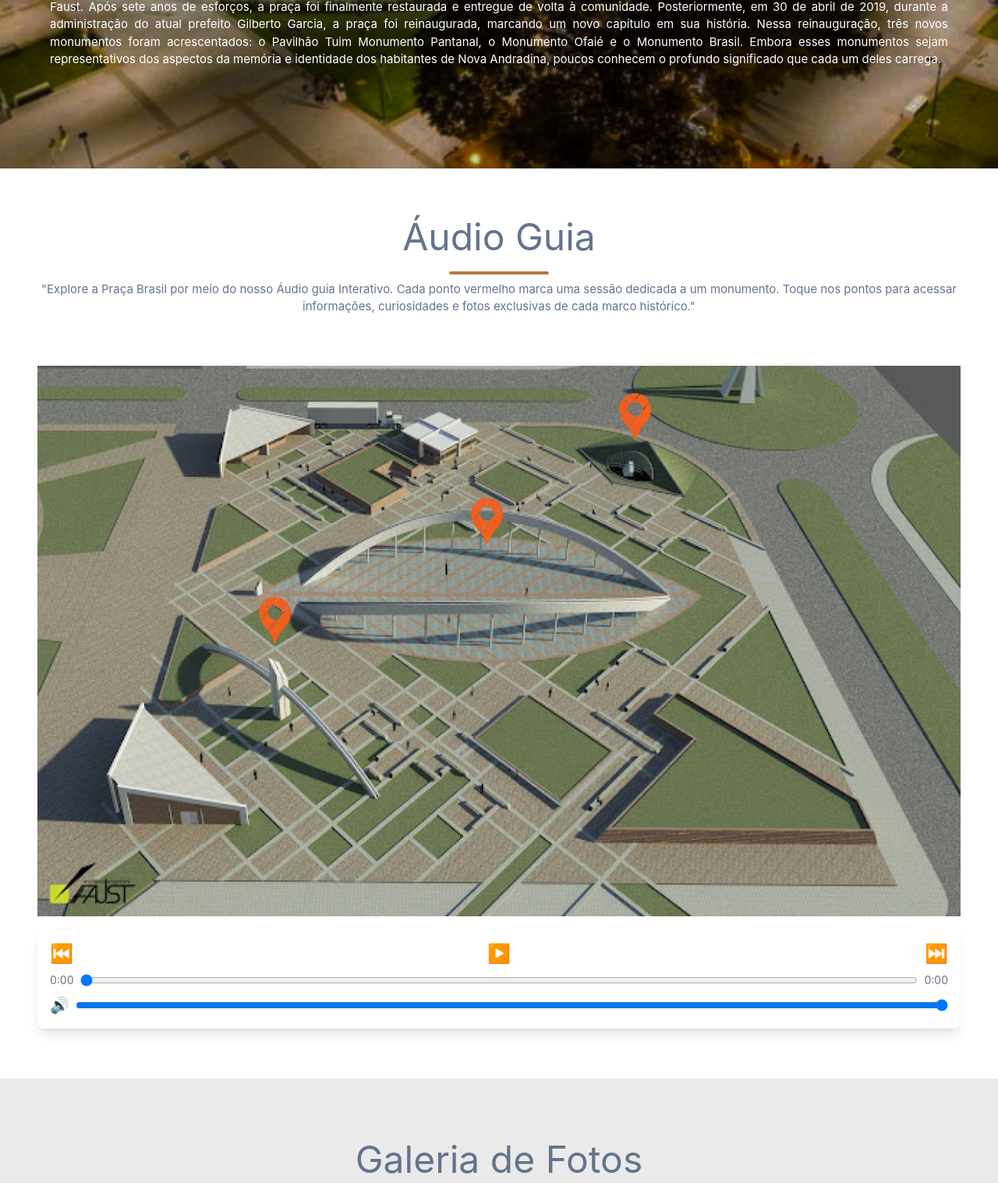
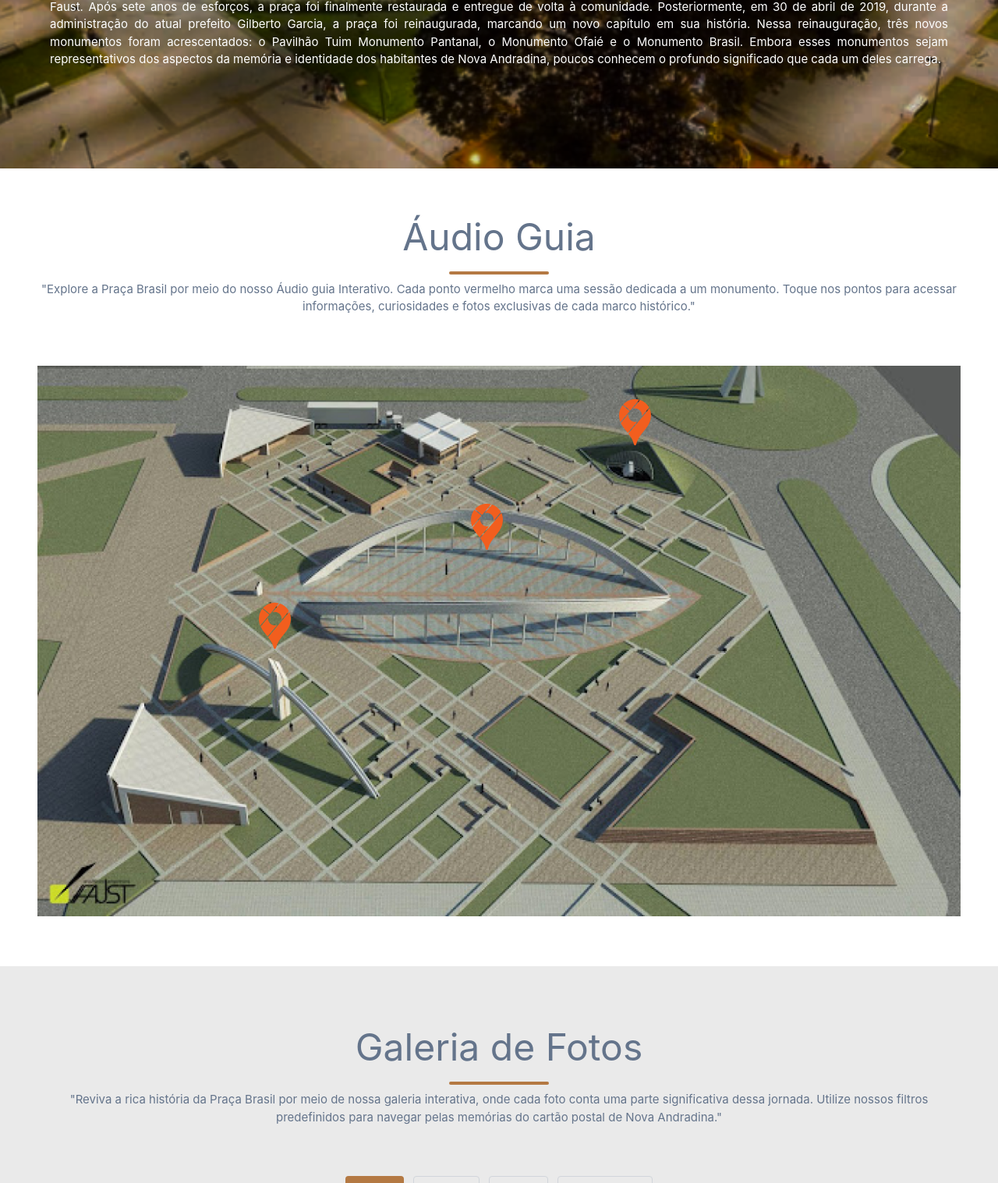
Before and after one commit to Andrade-Nil/Flask-App, a Flask app: page / in a window 1280 px wide. Shown: the part 1429-2946 px from the top of the page at 78% size. Run offline with Flask 3, Linux system fonts and the light colour scheme; style sheets or scripts are compiled from the project's sources; some libraries are stand-ins or nearby versions.

Commit message:
Add files via upload

```diff
--- a/app.py
+++ b/app.py
@@ -1,15 +1,11 @@
-from flask import Flask, render_template, send_from_directory
+from flask import Flask, render_template
 
 app = Flask(__name__)
 
 @app.route('/')
 def index():
-    return render_template('index.html')
+  return render_template('index.html')
 
-# 🔥 Rota para servir arquivos estáticos manualmente (se necessário)
-@app.route('/static/<path:filename>')
-def static_files(filename):
-    return send_from_directory('static', filename)
 
 if __name__ == '__main__':
     app.run(debug=True, port=8080)
--- a/templates/index.html
+++ b/templates/index.html
@@ -250,7 +250,7 @@
     </section>
 
     <!--audio guide init-->
-    <section id="audio-guia" class="container mx-auto py-16 relative">
+    <section id="audio-guia" class="container mx-auto py-16">
       <div class="flex flex-col items-center w-full mb-16">
         <div class="text-xl sm:text-2xl md:text-5xl text-slate-500">
           Áudio Guia
@@ -270,21 +270,21 @@
           <img class="w-full" src="/static/images/park.png" alt="" />
           <div class="group" data-target="modal-1">
             <img
-              class="absolute top-[25%] left-[47%] animate-bounce group-hover:animate-none w-[24px] md:w-auto"
+              class="absolute top-[25%] left-[47%] group-hover:animate-bounce w-[24px] md:w-auto"
               src="/static/images/maps.png"
               alt="maps"
             />
           </div>
           <div class="group" data-target="modal-2">
             <img
-              class="absolute top-[6%] left-[63%] animate-bounce group-hover:animate-none w-[24px] md:w-auto"
+              class="absolute top-[6%] left-[63%] group-hover:animate-bounce w-[24px] md:w-auto"
               src="/static/images/maps.png"
               alt="maps"
             />
           </div>
           <div class="group" data-target="modal-3">
             <img
-              class="absolute top-[43%] left-[24%] animate-bounce group-hover:animate-none w-[24px] md:w-auto"
+              class="absolute top-[43%] left-[24%] group-hover:animate-bounce w-[24px] md:w-auto"
               src="/static/images/maps.png"
               alt="maps"
             />
@@ -479,152 +479,30 @@
           </div>
         </div>
       </div>
+      <!-- Player de Áudio Oculto -->
+      <audio id="audio" src="static/audio/Primeiro Áudio Apresentação.mp3"></audio>
 
-
-      <div class="w-full pt-4">
-        <div class="bg-white shadow-lg rounded-lg p-4 w-full max-w-full">
-            <!-- Player de Áudio -->
-            <audio id="audioPlayer" src="static/audio/Primeiro Áudio Apresentação.mp3"></audio>
-
-            <!-- Controles -->
-            <div class="flex items-center justify-between space-x-4">
-                <button id="prevButton" class="text-2xl">⏮️</button>
-                <button id="playPauseButton" class="text-2xl">▶️</button>
-                <button id="nextButton" class="text-2xl">⏭️</button>
-            </div>
-
-            <!-- Barra de progresso -->
-            <div class="mt-2 flex items-center">
-                <span id="currentTime" class="text-sm">0:00</span>
-                <input id="progressBar" type="range" value="0" class="w-full mx-2">
-                <span id="duration" class="text-sm">0:00</span>
-            </div>
-
-            <!-- Controle de volume -->
-            <div class="mt-2 flex items-center">
-                <span class="text-xl">🔊</span>
-                <input id="volumeControl" type="range" min="0" max="1" step="0.1" value="1" class="w-full ml-2">
-            </div>
-        </div>
-    </div>
-
-    <!-- Botão Flutuante de Play -->
-    <button id="floatingPlayButton"
-        class="fixed bottom-6 right-6 z-40 animate-bounce bg-orange-400 text-2xl hover:bg-orange-300 text-white p-4 rounded-full shadow-lg transition duration-300">
+      <!-- Botão Flutuante -->
+      <button id="playButton"
+          class="absolute bottom-6 right-6 z-40 animate-bounce bg-blue-500 text-2xl hover:bg-blue-600 text-white p-4 rounded-full shadow-lg transition duration-300"
+          onclick="toggleAudio()">
           ▶️
       </button>
 
       <script>
-        document.addEventListener("DOMContentLoaded", function () {
-            const audio = document.getElementById("audioPlayer");
-            const playPauseButton = document.getElementById("playPauseButton");
-            const floatingPlayButton = document.getElementById("floatingPlayButton");
-            const prevButton = document.getElementById("prevButton");
-            const nextButton = document.getElementById("nextButton");
-            const progressBar = document.getElementById("progressBar");
-            const currentTimeDisplay = document.getElementById("currentTime");
-            const durationDisplay = document.getElementById("duration");
-            const volumeControl = document.getElementById("volumeControl");
+          const audio = document.getElementById("audio");
+          const playButton = document.getElementById("playButton");
 
-            const playlist = [
-                "static/audio/Primeiro Áudio Apresentação.mp3",
-                "static/audio/Monumento Brasil.mp3",
-                "static/audio/Monumento Pantanal.mp3",
-                "static/audio/Monumento Povo Ofaié.mp3",
-                "static/audio/conclusão educação patrimonial.mp3"
-            ];
-            let currentTrack = 0;
-
-            // Atualizar tempo total quando o áudio carregar
-            audio.addEventListener("loadedmetadata", () => {
-                durationDisplay.textContent = formatTime(audio.duration);
-            });
-
-            // Atualizar barra de progresso e tempo atual
-            audio.addEventListener("timeupdate", () => {
-                progressBar.value = (audio.currentTime / audio.duration) * 100;
-                currentTimeDisplay.textContent = formatTime(audio.currentTime);
-            });
-
-            // Play/Pause (Botão principal e flutuante)
-            playPauseButton.addEventListener("click", togglePlayPause);
-            floatingPlayButton.addEventListener("click", togglePlayPause);
-
-            function togglePlayPause() {
+          function toggleAudio() {
               if (audio.paused) {
                   audio.play();
-                    updatePlayButtons("⏸️");
+                  playButton.innerHTML = "⏸️"; // Ícone de pausa
               } else {
                   audio.pause();
-                    updatePlayButtons("▶️");
+                  playButton.innerHTML = "▶️"; // Ícone de play
               }
           }
-
-            function updatePlayButtons(icon) {
-                playPauseButton.textContent = icon;
-                floatingPlayButton.textContent = icon;
-            }
-
-            // Voltar para a faixa anterior
-            prevButton.addEventListener("click", () => {
-                if (audio.currentTime > 3) {
-                    audio.currentTime = 0;
-                } else {
-                    currentTrack = (currentTrack - 1 + playlist.length) % playlist.length;
-                    changeTrack();
-                }
-            });
-
-            // Avançar para a próxima faixa
-            nextButton.addEventListener("click", () => {
-                currentTrack = (currentTrack + 1) % playlist.length;
-                changeTrack();
-            });
-
-            // Mudar posição do áudio arrastando a barra de progresso
-            progressBar.addEventListener("input", () => {
-                audio.currentTime = (progressBar.value / 100) * audio.duration;
-            });
-
-            // Controle de volume
-            volumeControl.addEventListener("input", () => {
-                audio.volume = volumeControl.value;
-            });
-
-            // Trocar de faixa
-            function changeTrack() {
-                audio.src = playlist[currentTrack];
-                audio.play();
-                updatePlayButtons("⏸️");
-            }
-
-            // Formatador de tempo (min:seg)
-            function formatTime(seconds) {
-                const min = Math.floor(seconds / 60);
-                const sec = Math.floor(seconds % 60);
-                return `${min}:${sec < 10 ? '0' : ''}${sec}`;
-            }
-
-            // 🎵 Play ao clicar no menu (Desktop e Mobile)
-            document.querySelectorAll('a[href="#audio-guia"]').forEach(link => {
-                link.addEventListener("click", function (event) {
-                    event.preventDefault(); // Evita o comportamento padrão
-
-                    // Rolar suavemente até a seção do player
-                    document.querySelector("#audio-guia").scrollIntoView({ behavior: "smooth" });
-
-                    // Dar play no áudio
-                    if (audio.paused) {
-                        audio.play();
-                        updatePlayButtons("⏸️");
-                    }
-                });
-            });
-        });
       </script>
-
-
-
 
     </section>
 
```
Lines whose indentation alone changed are shown as unchanged.
